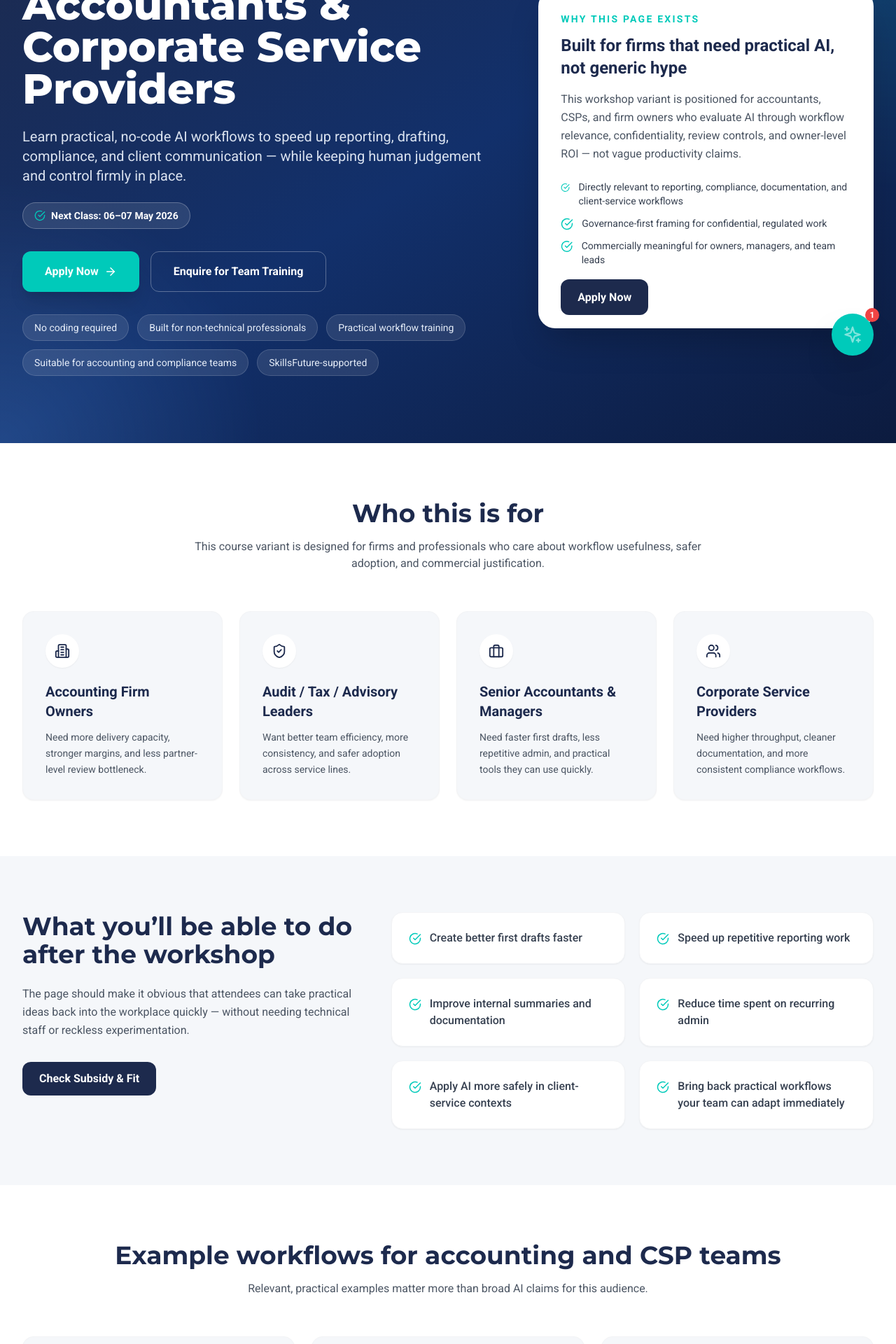
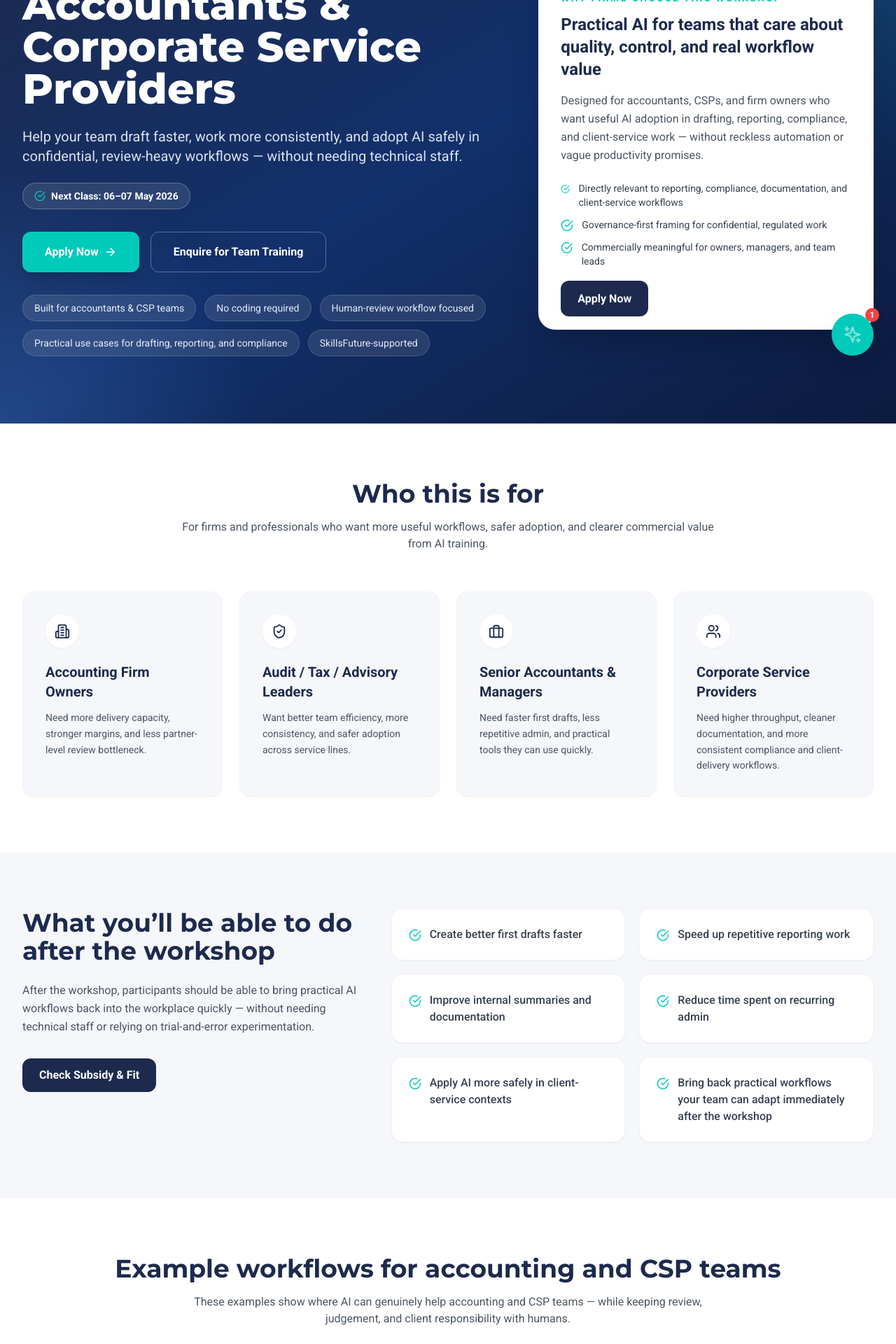
Before and after one commit to nexiuslabs/nexiusacademyskillsfuture, a React (Vite) app: page /courses/agentic-ai-accountants in a window 1280 px wide. Shown: the part 260-2180 px from the top of the page at 70% size. Built offline with nearby package versions, Linux system fonts and the light colour scheme.

Commit message:
Polish accountant page copy and messaging

```diff
--- a/pages/AccountantCspLandingPage.tsx
+++ b/pages/AccountantCspLandingPage.tsx
@@ -22,10 +22,10 @@ import { trackOutboundClick } from '../services/analytics';
 const APPLY_LINK = 'https://stms.polite.edu.sg/cetapi/api/v1/custom/extendauthorize?id_token=rHHqe3GLYxhIYwh82qTpAKuHaXtejYUMXXcX5m42t14MVbIM54f%2BJo2weFWoM7%2Fu';
 
 const proofChips = [
+  'Built for accountants & CSP teams',
   'No coding required',
-  'Built for non-technical professionals',
-  'Practical workflow training',
-  'Suitable for accounting and compliance teams',
+  'Human-review workflow focused',
+  'Practical use cases for drafting, reporting, and compliance',
   'SkillsFuture-supported',
 ];
 
@@ -47,7 +47,7 @@ const personas = [
   },
   {
     title: 'Corporate Service Providers',
-    description: 'Need higher throughput, cleaner documentation, and more consistent compliance workflows.',
+    description: 'Need higher throughput, cleaner documentation, and more consistent compliance and client-delivery workflows.',
     icon: Users,
   },
 ];
@@ -58,7 +58,7 @@ const outcomes = [
   'Improve internal summaries and documentation',
   'Reduce time spent on recurring admin',
   'Apply AI more safely in client-service contexts',
-  'Bring back practical workflows your team can adapt immediately',
+  'Bring back practical workflows your team can adapt immediately after the workshop',
 ];
 
 const workflows = [
@@ -122,22 +122,22 @@ const faqs = [
   {
     question: 'Is this really relevant to accountants and CSPs?',
     answer:
-      'Yes. This page is positioned specifically around accounting, compliance, drafting, reporting, documentation, and client-service workflows instead of broad SME productivity language.',
+      'Yes. The workshop is built around real accounting, compliance, drafting, reporting, documentation, and client-service workflows — not generic SME productivity examples.',
   },
   {
     question: 'Is this just generic AI theory?',
     answer:
-      'No. The promise is practical workflow application, not abstract AI hype. The workshop is meant to feel immediately usable in a firm environment.',
+      'No. The workshop focuses on practical workflow application, repeatable prompting habits, and examples teams can use back at work immediately.',
   },
   {
     question: 'Do I need coding or technical knowledge?',
     answer:
-      'No. The workshop is designed for non-technical professionals and uses accessible no-code workflow thinking rather than programming-heavy delivery.',
+      'No. It is designed for non-technical professionals and uses accessible no-code tools and workflow thinking rather than programming-heavy delivery.',
   },
   {
     question: 'Is this suitable for firm owners as well as staff?',
     answer:
-      'Yes. The page is intentionally written for both strategic buyers and operational users, with owner-level value framed around capacity, consistency, and margin protection.',
+      'Yes. Firm owners, managers, and practitioners each benefit differently — from stronger first drafts and more consistent output to better team capacity and less repetitive manual work.',
   },
   {
     question: 'Can I send multiple team members or request a private cohort?',
@@ -147,22 +147,22 @@ const faqs = [
   {
     question: 'How is confidentiality handled?',
     answer:
-      'The workshop should position AI as governed, reviewed, and human-led. Confidentiality, appropriate usage boundaries, and review controls are core trust messages for this segment.',
+      'The workshop teaches governed, human-reviewed usage. It covers appropriate boundaries, review controls, and safer ways to use AI in confidential and professional-service environments.',
   },
   {
     question: 'Is there a subsidy or support pathway?',
     answer:
-      'Yes — the page should support a Check Subsidy & Fit path as well as Apply Now and team-enquiry actions.',
+      'Yes. Individual participants can apply directly, and firms can still use the Check Subsidy & Fit or team-enquiry paths where appropriate.',
   },
   {
     question: 'Will the workshop be practical enough to use immediately?',
     answer:
-      'That is the point of the landing page. It should emphasise immediate workplace usefulness, repeatable workflows, and implementation-ready thinking over theory.',
+      'Yes. The focus is immediate workplace usefulness: reusable workflows, stronger first drafts, and implementation-ready habits rather than abstract theory.',
   },
   {
     question: 'Is this workshop a Verifiable CPE activity?',
     answer:
-      'Verifiable learning generally requires relevance to your work, clear learning outcomes, professional competency development, and evidence of participation. Typical supporting documents include certificate of attendance, course invoice/receipt, attendance list, meeting minutes (where applicable), or employer endorsement. Refer to ISCA guidance: https://isca.org.sg/membership/member-obligations/verifiable-and-non-verifiable-learning',
+      'Verifiable learning generally requires relevance to your work, clear learning outcomes, professional competency development, and evidence of participation. Typical supporting documents include certificate of attendance, course invoice or receipt, attendance list, meeting minutes where applicable, or employer endorsement. Refer to ISCA guidance: https://isca.org.sg/membership/member-obligations/verifiable-and-non-verifiable-learning',
   },
 ];
 
@@ -218,7 +218,7 @@ const AccountantCspLandingPage: React.FC = () => {
                   Agentic AI for Accountants & Corporate Service Providers
                 </h1>
                 <p className="text-lg lg:text-xl text-blue-50/90 leading-relaxed mb-6 max-w-3xl">
-                  Learn practical, no-code AI workflows to speed up reporting, drafting, compliance, and client communication — while keeping human judgement and control firmly in place.
+                  Help your team draft faster, work more consistently, and adopt AI safely in confidential, review-heavy workflows — without needing technical staff.
                 </p>
                 <div className="inline-flex items-center gap-2 rounded-full border border-white/25 bg-white/10 px-4 py-2 text-sm font-semibold mb-8">
                   <CheckCircle size={16} className="text-accent" />
@@ -267,10 +267,10 @@ const AccountantCspLandingPage: React.FC = () => {
 
               <div className="lg:col-span-5">
                 <div className="bg-white text-gray-900 rounded-3xl shadow-2xl p-8">
-                  <div className="text-sm font-bold uppercase tracking-[0.16em] text-accent mb-3">Why this page exists</div>
-                  <h2 className="text-2xl font-bold text-primary mb-4">Built for firms that need practical AI, not generic hype</h2>
+                  <div className="text-sm font-bold uppercase tracking-[0.16em] text-accent mb-3">Why firms choose this workshop</div>
+                  <h2 className="text-2xl font-bold text-primary mb-4">Practical AI for teams that care about quality, control, and real workflow value</h2>
                   <p className="text-gray-600 mb-6 leading-relaxed">
-                    This workshop variant is positioned for accountants, CSPs, and firm owners who evaluate AI through workflow relevance, confidentiality, review controls, and owner-level ROI — not vague productivity claims.
+                    Designed for accountants, CSPs, and firm owners who want useful AI adoption in drafting, reporting, compliance, and client-service work — without reckless automation or vague productivity promises.
                   </p>
                   <ul className="space-y-3 text-sm text-gray-700 mb-8">
                     <li className="flex items-start gap-3"><CheckCircle size={18} className="text-accent mt-0.5" />Directly relevant to reporting, compliance, documentation, and client-service workflows</li>
@@ -303,7 +303,7 @@ const AccountantCspLandingPage: React.FC = () => {
             <div className="text-center mb-14">
               <h2 className="text-3xl lg:text-4xl font-heading font-bold text-primary mb-4">Who this is for</h2>
               <p className="text-gray-600 max-w-3xl mx-auto">
-                This course variant is designed for firms and professionals who care about workflow usefulness, safer adoption, and commercial justification.
+                For firms and professionals who want more useful workflows, safer adoption, and clearer commercial value from AI training.
               </p>
             </div>
             <div className="grid md:grid-cols-2 xl:grid-cols-4 gap-6">
@@ -326,7 +326,7 @@ const AccountantCspLandingPage: React.FC = () => {
               <div className="lg:col-span-5">
                 <h2 className="text-3xl lg:text-4xl font-heading font-bold text-primary mb-6">What you’ll be able to do after the workshop</h2>
                 <p className="text-gray-600 leading-relaxed mb-8">
-                  The page should make it obvious that attendees can take practical ideas back into the workplace quickly — without needing technical staff or reckless experimentation.
+                  After the workshop, participants should be able to bring practical AI workflows back into the workplace quickly — without needing technical staff or relying on trial-and-error experimentation.
                 </p>
                 <button
                   type="button"
@@ -359,7 +359,7 @@ const AccountantCspLandingPage: React.FC = () => {
             <div className="text-center mb-14">
               <h2 className="text-3xl lg:text-4xl font-heading font-bold text-primary mb-4">Example workflows for accounting and CSP teams</h2>
               <p className="text-gray-600 max-w-3xl mx-auto">
-                Relevant, practical examples matter more than broad AI claims for this audience.
+                These examples show where AI can genuinely help accounting and CSP teams — while keeping review, judgement, and client responsibility with humans.
               </p>
             </div>
             <div className="grid md:grid-cols-2 xl:grid-cols-3 gap-6">
@@ -382,7 +382,7 @@ const AccountantCspLandingPage: React.FC = () => {
               <div className="lg:col-span-6">
                 <h2 className="text-3xl lg:text-4xl font-heading font-bold text-primary mb-6">Why firm owners send teams</h2>
                 <p className="text-gray-600 leading-relaxed mb-8">
-                  Strategic buyers care about capacity, consistency, responsiveness, and margin protection — not just whether staff find AI interesting.
+                  Firm owners care about capacity, consistency, turnaround time, and margin protection — not just whether AI feels interesting in a demo.
                 </p>
                 <ul className="space-y-4">
                   {ownerReasons.map((reason) => (
@@ -397,7 +397,7 @@ const AccountantCspLandingPage: React.FC = () => {
                 <div className="text-sm font-bold uppercase tracking-[0.16em] text-accent mb-3">Governance & confidentiality</div>
                 <h3 className="text-2xl font-bold text-primary mb-4">Safe, governed usage for professional-services environments</h3>
                 <p className="text-gray-600 mb-6 leading-relaxed">
-                  This audience needs clear reassurance that AI is being positioned as assistive support, not unsupervised decision-making. Trust is a core conversion requirement here.
+                  AI should support drafting, research, and preparation — while human professionals retain judgement, accountability, and final review. That trust boundary matters for this audience.
                 </p>
                 <ul className="space-y-4">
                   {governancePoints.map((point) => (
@@ -417,7 +417,7 @@ const AccountantCspLandingPage: React.FC = () => {
             <div className="bg-primary rounded-3xl p-8 lg:p-12 text-white text-center shadow-2xl">
               <h2 className="text-3xl lg:text-4xl font-heading font-bold mb-4">What the workshop covers</h2>
               <p className="text-blue-50/90 max-w-2xl mx-auto mb-8 leading-relaxed">
-                The workshop is framed as practical AI enablement for accounting and compliance-heavy professional services — no coding, no fluff, and no exaggerated automation claims.
+                The workshop covers practical AI habits, workflow design, and review discipline for accounting and compliance-heavy environments — no coding, no fluff, and no exaggerated automation claims.
               </p>
               <div className="grid md:grid-cols-2 gap-4 text-left mb-8">
                 {curriculumThemes.map((theme) => (
@@ -469,7 +469,7 @@ const AccountantCspLandingPage: React.FC = () => {
               <div className="lg:col-span-6">
                 <h2 className="text-3xl lg:text-4xl font-heading font-bold text-primary mb-6">Pricing, funding, and team options</h2>
                 <p className="text-gray-600 mb-6 leading-relaxed">
-                  This page should support both individual enrolment and owner-led team conversations. Commercial framing should focus on recovered time, faster drafting, improved consistency, and more scalable delivery.
+                  Choose the path that fits your situation: direct individual enrolment, or a team conversation around private cohorts and capability uplift.
                 </p>
                 <div className="space-y-4">
                   <div className="bg-white rounded-2xl p-6 border border-gray-100 shadow-sm">
@@ -483,10 +483,10 @@ const AccountantCspLandingPage: React.FC = () => {
                 </div>
               </div>
               <div className="lg:col-span-6 bg-white rounded-3xl p-8 border border-gray-100 shadow-sm">
-                <div className="text-sm font-bold uppercase tracking-[0.16em] text-accent mb-3">Offer design</div>
-                <h3 className="text-2xl font-bold text-primary mb-4">Clear next steps for both individuals and firms</h3>
+                <div className="text-sm font-bold uppercase tracking-[0.16em] text-accent mb-3">Next steps</div>
+                <h3 className="text-2xl font-bold text-primary mb-4">Choose the right path for individual enrolment or team training</h3>
                 <p className="text-gray-600 leading-relaxed mb-6">
-                  Not every visitor is ready for a hard-sell purchase flow immediately. This segment often needs a lower-friction path to assess relevance, subsidy fit, and team applicability.
+                  If you are enrolling as an individual, check your subsidy and fit. If you are evaluating a team option, move directly to WhatsApp for a faster conversation.
                 </p>
                 <div className="flex flex-col gap-4">
                   <button
@@ -545,9 +545,9 @@ const AccountantCspLandingPage: React.FC = () => {
         <section className="py-20 bg-neutral">
           <div className="max-w-5xl mx-auto px-4 sm:px-6 lg:px-8">
             <div className="bg-primary rounded-3xl p-8 lg:p-12 text-white text-center shadow-2xl">
-              <h2 className="text-3xl lg:text-4xl font-heading font-bold mb-4">Practical, governed AI workflows for accounting and compliance professionals</h2>
+              <h2 className="text-3xl lg:text-4xl font-heading font-bold mb-4">Train your team to use AI more practically, safely, and consistently</h2>
               <p className="text-blue-50/90 max-w-2xl mx-auto mb-8 leading-relaxed">
-                The sharper commercial angle is not “AI for everyone.” It’s practical, governed AI workflows that help accounting and compliance teams save time, improve consistency, and modernise safely.
+                If your team needs stronger first drafts, more consistent internal output, and safer AI usage in review-heavy workflows, this workshop gives them a practical place to start.
               </p>
               <div className="flex flex-wrap justify-center gap-4">
                 <a
```
